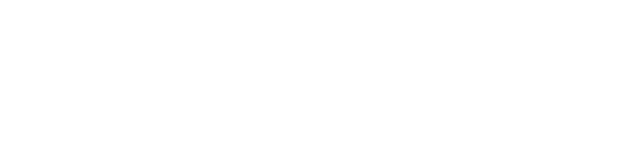
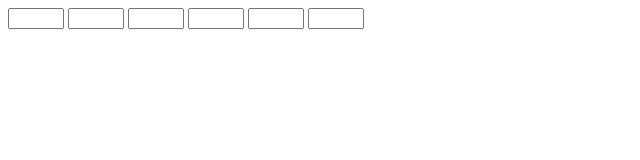
Before and after one commit to brianrshort/coding-exercises-2021-2022, a plain HTML site: page duckett-html/form-practice/index.html in a window 1280 px wide. Shown: the whole page, without its empty margins (0-640 px from the left). Drawn offline with Linux system fonts and the light colour scheme.

Commit message:
Add number inputs for stats

```diff
--- a/duckett-html/form-practice/index.html
+++ b/duckett-html/form-practice/index.html
@@ -8,7 +8,12 @@
 </head>
 <body>
     <form id="characterForm">
-
+        <input type="number" name="str" id="str" min=1 max=18>
+        <input type="number" name="dex" id="dex" min=1 max=18>
+        <input type="number" name="con" id="con" min=1 max=18>
+        <input type="number" name="int" id="int" min=1 max=18>
+        <input type="number" name="wis" id="wis" min=1 max=18>
+        <input type="number" name="chr" id="chr" min=1 max=18>
 
 
 
```
